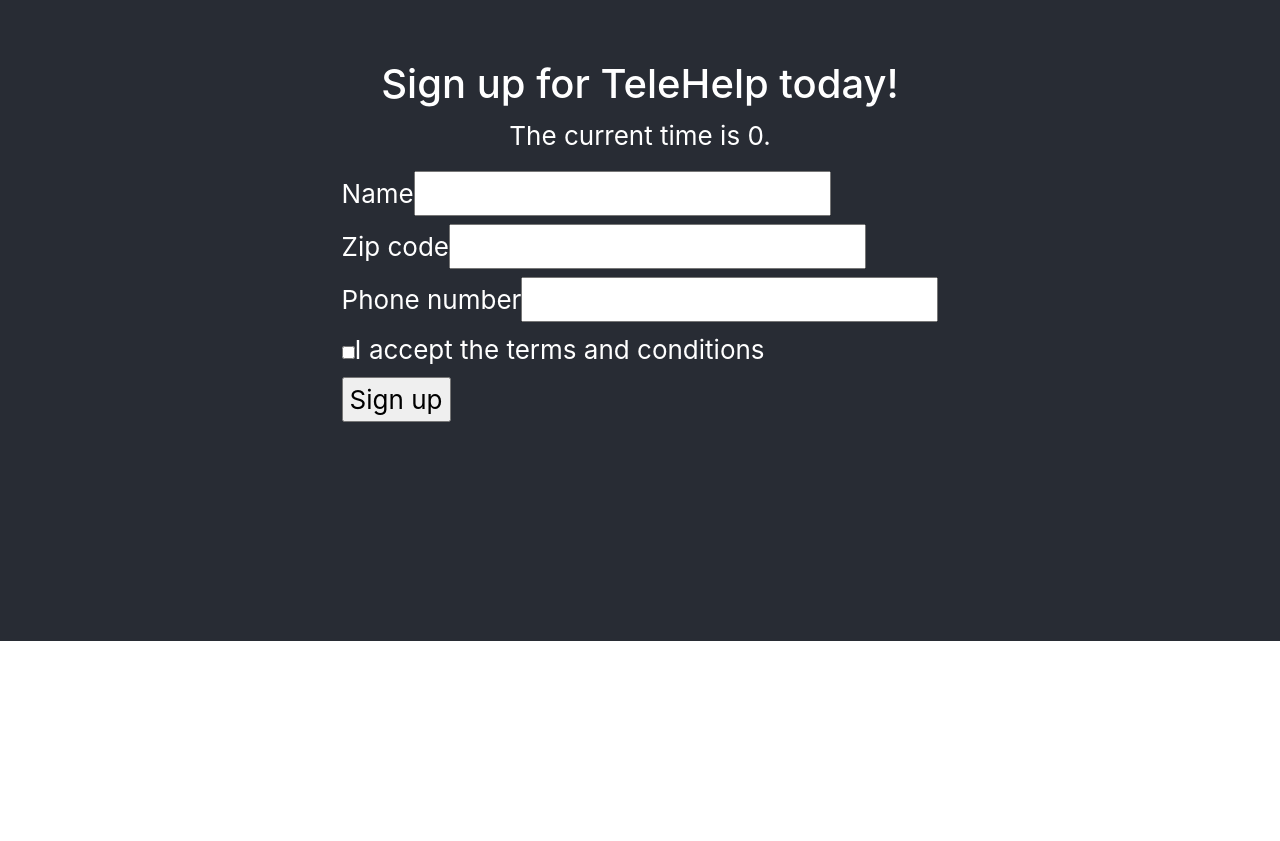
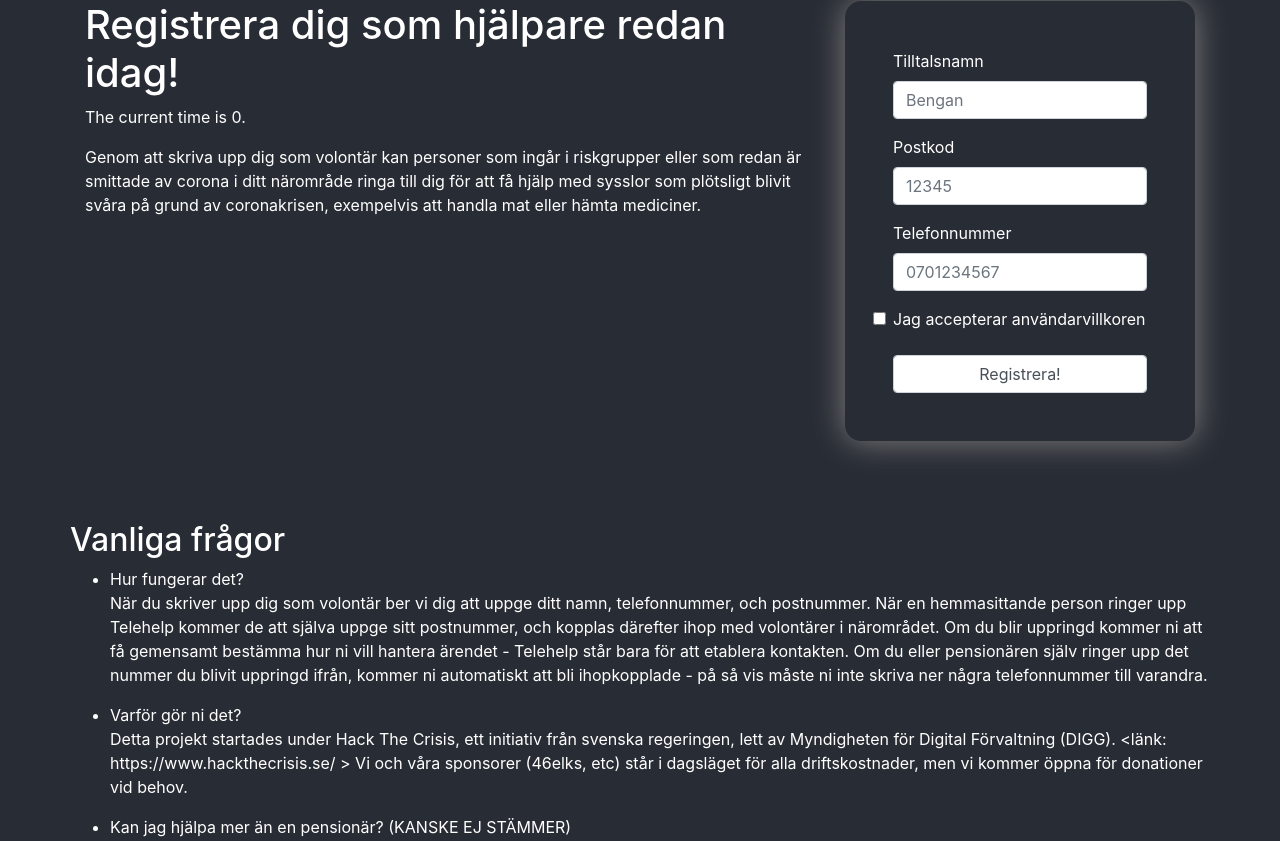
Before and after one commit to telehelp/telehelp, a React (Create React App) app in the folder client/: page / in a window 1280 px wide. Shown: the part 159-1000 px from the top of the page. Before the commit the page ends 800 px from the top, so only its background shows below. Built offline with nearby package versions, Linux system fonts and the light colour scheme; no server answers.

Commit message:
add faq and make page a bit nicer

```diff
--- a/client/src/App.js
+++ b/client/src/App.js
@@ -1,14 +1,13 @@
 import React from 'react';
 import './App.scss';
-import RefreshButton from './components/RefreshButton';
 import RegistrationForm from './components/RegistrationForm';
+import FAQ from './components/FAQ';
 
 class App extends React.Component {
   constructor(props) {
     super(props)
     this.state = {
       time: 0,
-      isRegistering: false
     }
   }
 
@@ -23,17 +22,33 @@
   }
 
   render() {
-    const {time, isRegistering} = this.state;
+    const {time} = this.state;
 
     return (
     <div className="App">
-      <header className="App-header">
-        <h1> Sign up for TeleHelp today!</h1>
-
-        <p>The current time is {time}.</p>
-
-        <RegistrationForm/>
-      </header>
+      <div className="container">
+        <div className="row">
+          <div className="col-8">
+            <div className="introduction">
+              <h1> Registrera dig som hjälpare redan idag!</h1>
+              <p>The current time is {time}.</p>
+              <p>
+              Genom att skriva upp dig som volontär kan personer som ingår i riskgrupper eller som redan är smittade av corona i ditt närområde ringa till dig för att få hjälp med sysslor som plötsligt blivit svåra på grund av coronakrisen, exempelvis att handla mat eller hämta mediciner.
+              </p>
+            </div>
+          </div>
+          <div className="col-4">
+            <div className="signup">
+              <RegistrationForm/>
+            </div>
+          </div>
+        <div className="row">
+          <div className="col-12">
+            <FAQ/>
+          </div>
+        </div>
+        </div>
+      </div>
     </div>
   )
   }
--- a/client/src/App.scss
+++ b/client/src/App.scss
@@ -4,28 +4,47 @@
 $primary-color: #333;
 
 .App {
-  text-align: center;
-}
-
-.App-logo {
-  height: 40vmin;
-  pointer-events: none;
-}
-
-.App-header {
+  // text-align: center;
+  // background-color: #282c34;
+  // color: white;
+  // display: flex;
+  padding-top: 10em;
   background-color: #282c34;
   min-height: 100vh;
   display: flex;
-  flex-direction: column;
-  align-items: center;
-  justify-content: center;
-  font-size: calc(10px + 2vmin);
+  flex-direction: row;
+  //align-items: center;
+  //justify-content: center;
+  // font-size: calc(10px + 2vmin);
   color: white;
+
+  .signup {
+    padding: 3em;
+    border-radius: 1em;
+    box-shadow: 0em 0em 2em grey;
+  }
+
+  .faq {
+    padding-top: 5em;
+  }
 }
 
-.block {
-  input {
-    text-align: right;
-  }
-  display: flex;
-}
+
+
+// .App-header {
+//   background-color: #282c34;
+//   min-height: 100vh;
+//   display: flex;
+//   flex-direction: column;
+//   align-items: center;
+//   justify-content: center;
+//   font-size: calc(10px + 2vmin);
+//   color: white;
+// }
+
+// .block {
+//   input {
+//     text-align: right;
+//   }
+//   display: flex;
+// }
--- /dev/null
+++ b/client/src/components/FAQ.js
@@ -0,0 +1,36 @@
+import React from 'react';
+
+class FAQ extends React.Component{
+    render () {
+        const zip = (arr1, arr2) => arr1.map((k, i) => [k, arr2[i]]);
+
+        const questions = ["Hur fungerar det?",
+                        "Varför gör ni det?",
+                        "Kan jag hjälpa mer än en pensionär? (KANSKE EJ STÄMMER)",
+                        "Vad gör detta för att underlätta coronakrisen?",
+                        "Kan jag lita på att ni hanterar min data på ett bra sätt?",
+                        "Hur drar jag mig ur rollen som volontär?",
+                        "Hur ska vi hantera betalningar och leveranser?"]
+        const answers = ["När du skriver upp dig som volontär ber vi dig att uppge ditt namn, telefonnummer, och postnummer. När en hemmasittande person ringer upp Telehelp kommer de att själva uppge sitt postnummer, och kopplas därefter ihop med volontärer i närområdet. Om du blir uppringd kommer ni att få gemensamt bestämma hur ni vill hantera ärendet - Telehelp står bara för att etablera kontakten. Om du eller pensionären själv ringer upp det nummer du blivit uppringd ifrån, kommer ni automatiskt att bli ihopkopplade - på så vis måste ni inte skriva ner några telefonnummer till varandra.",
+                        "Detta projekt startades under Hack The Crisis, ett initiativ från svenska regeringen, lett av Myndigheten för Digital Förvaltning (DIGG). <länk: https://www.hackthecrisis.se/ > Vi och våra sponsorer (46elks, etc) står i dagsläget för alla driftskostnader, men vi kommer öppna för donationer vid behov.",
+                        "För att minimera smittorisken och förenkla användarupplevelsen är tjänsten byggd för att du ska kunna paras ihop med en enda pensionär i taget. Pensionären kan när som helst välja att byta till en annan volontär, vartefter ni inte längre kan komma i kontakt. Även du själv kan ta bort ditt konto om du inte längre vill använda tjänsten, men vi rekommenderar att du förklarar detta för den du hjälper först.",
+                        "Enligt Folkhälsomyndigheten (länk: https://omni.se/folkhalsomyndighetens-nya-rad-aldre-bor-undvika-mataffarer-helt-och-hallet/a/Vb8PjWhttps://omni.se/folkhalsomyndighetens-nya-rad-aldre-bor-undvika-mataffarer-helt-och-hallet/a/Vb8PjW   ) bör inte personer som tillhör riskgrupper besöka matvarubutiker om de kan undvika detta, för att minimera antalet hårt drabbade av viruset.",
+                        "Vi har gjort vårt bästa för att hitta en lösning som kräver så lite information om både pensionärer och volontärer som möjligt: endast ett telefonnummer och postkod. Ett tilltalsnamn används också för att göra tjänsten mer personlig. Den som använder tjänsten får aldrig reda på den andra personens telefonnummer (KANSKE EJ STÄMMER), och kan när som helst avbryta möjligheten till kommunikation till och från den andra parten.",
+                        "Om du känner dig helt säker på att du inte vill vara en vardagshjälte, så kan du på samma ställe som registreringen välja att ta bort ditt telefonnummer ur vår databas. Om du redan har kontakt med en pensionär rekommenderar vi att du förklarar varför du inte längre kan hjälpa till innan du gör detta.",
+                        "Telehelp bidrar endast med att knyta samman pensionärer och volontärer. Det är upp till er att gemensamt hitta en lösning som fungerar för båda parter. Vi rekommenderar att ni minimerar närhet vid det fysiska mötet, och i första hand sköter betalning över exempelvis Swish. Då många äldre inte använder internettjänster kan det vara bra att vara förberedd på att få betalt i kontanter. Vi rekommenderar även att du sparar eventuella kvitton. Gör upp om detta innan du spenderar några pengar å den andres vägnar!"]
+
+        const zipped = zip(questions, answers)
+
+        return (
+            <div className="faq">
+                <h2>Vanliga frågor</h2>
+                <ul>
+                    {zipped.map((element, i)=> {
+                        return <li key={i}>{element[0]}<p>{element[1]}</p></li>
+                    })}
+                </ul>
+            </div>
+        )
+    }
+}
+export default FAQ;
--- a/client/src/components/RegistrationForm.js
+++ b/client/src/components/RegistrationForm.js
@@ -1,11 +1,12 @@
 import React from 'react';
 import { useForm } from 'react-hook-form';
+import { Form, FormFeedback, FormGroup, Label, Input } from 'reactstrap';
 
 function RegistrationForm() {
   const { register, handleSubmit, errors } = useForm(); // initialise the hook
   const onSubmit = data => {
     console.log(data);
-
+    if (data )
     fetch('/register', {
       method: 'POST',
       headers: { 'Content-Type': 'application/json' },
@@ -14,39 +15,49 @@
   };
 
   return (
-    <form onSubmit={handleSubmit(onSubmit)} className="display-flex">
-        <div className="block">
-        <label> Name
-        <input name="firstname" ref={register({ required: true })} />
-        </label>
-        {errors.firstname && '(Please enter your name.)'}
-        </div>
-
-        <div className="block">
-        <label> Zip code
-        <input name="zipcode" ref={register({ pattern: /\d+/, required: true })} />
-        </label>
-        {errors.zipcode && '(Please enter your zipcode.)'}
-        </div>
-
-        <div className="block">
-        <label> Phone number
-        <input name="phonenumber" ref={register({ pattern: /\d+/, required: true })} />
-        </label>
-        {errors.zipcode && '(Please enter a valid phone number.)'}
-
-        </div>
-        <div className="block">
-        <label>
-        <input type="checkbox" name="terms" ref={register({required: true})} />
-        I accept the terms and conditions
-        </label>
-        {errors.zipcode && '(You must accept the terms and conditions)'}
-        </div>
-        <div className="block">
-        <input type="submit" value="Sign up"/>
-        </div>
-    </form>
+    <Form onSubmit={handleSubmit(onSubmit)}>
+    <FormGroup>
+        <Label for="helperName">Tilltalsnamn</Label>
+        <Input
+            name="helperName"
+            id="helperName"
+            placeholder="Bengan"
+            invalid={'helperName' in errors}
+            innerRef={register({ required: true })}/>
+        <FormFeedback invalid></FormFeedback>
+    </FormGroup>
+     <FormGroup>
+     <Label for="zipCode">Postkod</Label>
+        <Input
+            name="zipCode"
+            id="zipCode"
+            placeholder="12345"
+            invalid={'zipCode' in errors}
+            innerRef={register({pattern: /\d+/, required: true })}/>
+        <FormFeedback invalid>Den postkod som du skrev in är ogilitig</FormFeedback>
+      </FormGroup>
+      <FormGroup>
+     <Label for="phoneNumber">Telefonnummer</Label>
+        <Input
+            name="phoneNumber"
+            id="phoneNumber"
+            placeholder="0701234567"
+            invalid={'phoneNumber' in errors}
+            innerRef={register({pattern: /\d+/, required: true })}/>
+        <FormFeedback invalid>Det telefonnummer som du skrev in är ogilitig</FormFeedback>
+      </FormGroup>
+      <FormGroup>
+      <Input
+            type="checkbox"
+            name="terms"
+            id="terms"
+            invalid={'terms' in errors}
+            innerRef={register({required: true })}/>
+        <Label for="terms">Jag accepterar användarvillkoren</Label>
+        <FormFeedback invalid>Du måste acceptera användarvillkoren</FormFeedback>
+      </FormGroup>
+      <Input type="submit" value="Registrera!"/>
+    </Form>
   );
 }
 
--- a/client/src/index.js
+++ b/client/src/index.js
@@ -1,4 +1,4 @@
-import '../node_modules/bootstrap/dist/css/bootstrap.css';
+import 'bootstrap/dist/css/bootstrap.min.css';
 // Put any other imports below so that CSS from your
 // components takes precedence over default styles.
 import React from 'react';
```
